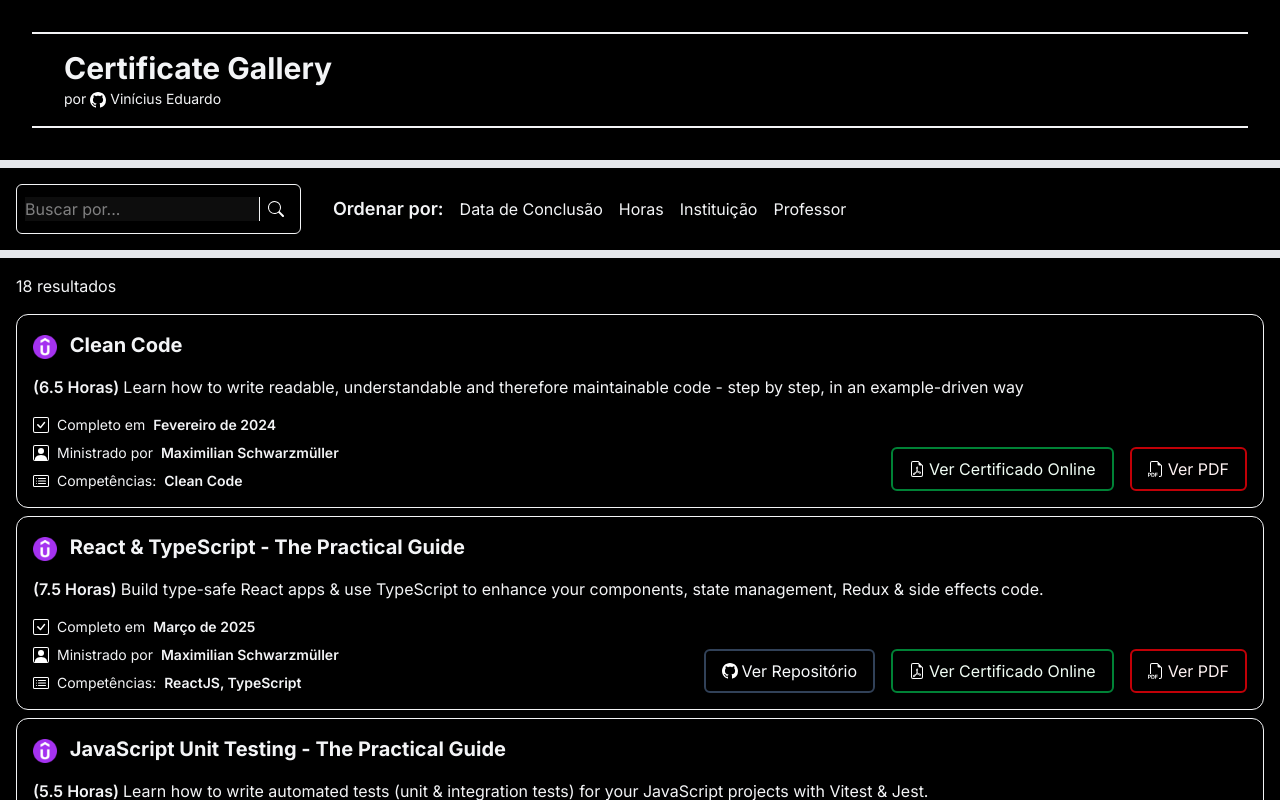
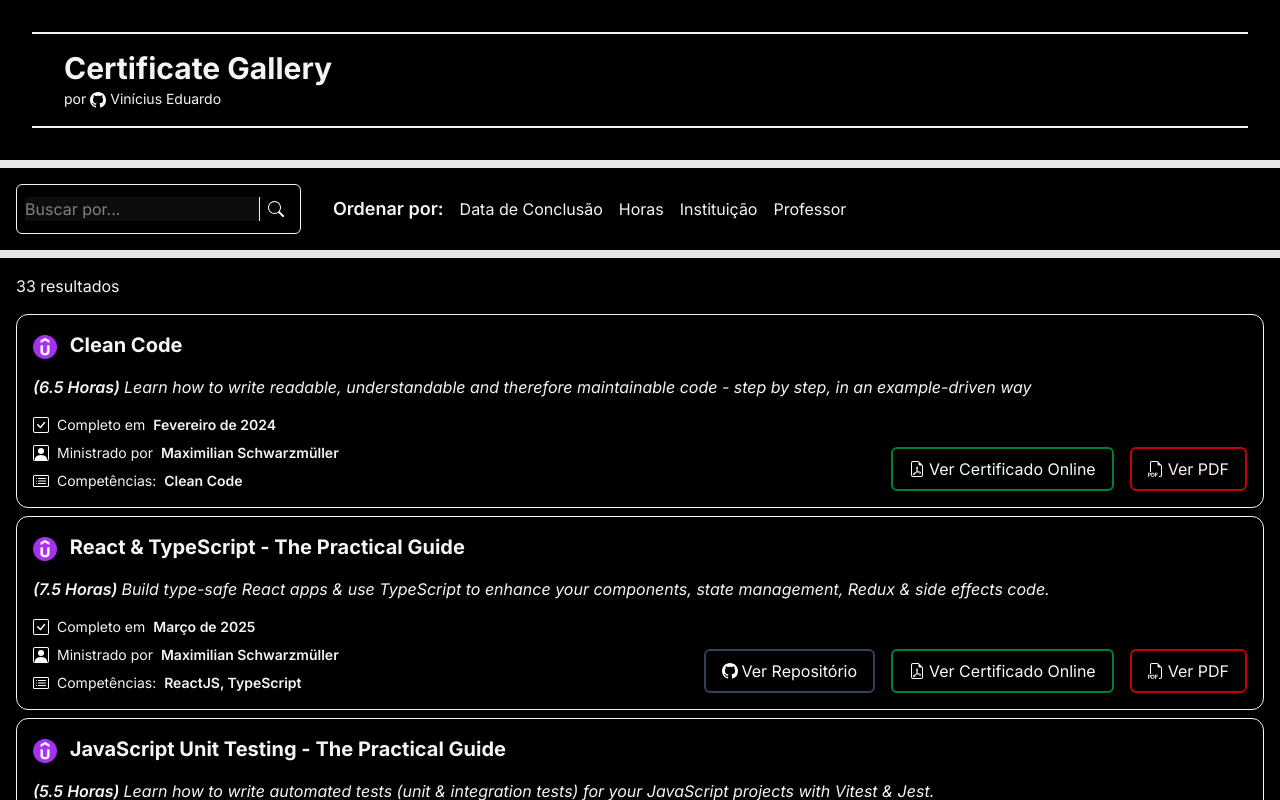
Before and after one commit to megaVE/certificate-gallery, a React (Vite) app: page / in a window 1280 px wide. Shown: the top 800 px of the page. Built offline with nearby package versions, Linux system fonts and the light colour scheme.

Commit message:
Rocketseat, Alura and Misc Courses Added

```diff
--- a/src/components/course-card.tsx
+++ b/src/components/course-card.tsx
@@ -24,7 +24,7 @@
 					<CardIcon provider={course.provider} teacher={course.teacher} />{" "}
 					{course.name}
 				</h3>
-				<p>
+				<p className="italic">
 					{course.length && (
 						<span className="font-semibold">({course.length} Horas) </span>
 					)}
--- a/src/components/ui/card-icon.tsx
+++ b/src/components/ui/card-icon.tsx
@@ -32,7 +32,7 @@
 			return (
 				<>
 					{teacher && `${teacher}, pela `}
-					{provider.toUpperCase()}
+					{provider.toUpperCase()} -
 				</>
 			);
 	}
--- a/src/data/course-list.ts
+++ b/src/data/course-list.ts
@@ -234,6 +234,215 @@
 		githubUrl: "https://github.com/megaVE/the-perfect-cup",
 	},
 	// Rocketseat
+	{
+		name: "Desafio de Micro Saas",
+		provider: "Rocketseat",
+		description:
+			"Desenvolvimento de aplicação com Next.js, autenticação via Google com NextAuth integrada ao Firebase (Firestore), rotas protegidas, integração com Stripe e Mercado Pago para pagamentos únicos e recorrentes com configuração de Webhooks.",
+		tags: [
+			"NextJS",
+			"NextAuth",
+			"Firebase",
+			"Stripe",
+			"Mercado Pago",
+			"Webhooks",
+		],
+		length: 5,
+		completedAt: new Date("2025-04-20"),
+		// path: "rocketseat/desafio-micro-saaas.pdf",
+		url: "https://app.rocketseat.com.br/certificates/82b0dc0f-3c03-4039-8ae3-cd1c1b737861",
+		githubUrl: "https://github.com/megaVE/micro-saas",
+	},
+	{
+		name: "NLW Expert trilha de Python",
+		provider: "Rocketseat",
+		description:
+			"Desenvolvimento de uma aplicação back-end em Python, utilizando Flask como framework, preparação de ambiente e boas práticas de projeto com Virtualenv, Pylint e versionamento de código usando pre-commit, criação de código de barras com python-barcode e testes com Pytest.",
+
+		tags: ["Python", "Flask", "Virtualenv", "Pylint", "Pytest"],
+		length: 5,
+		completedAt: new Date("2024-02-09"),
+		// path: "rocketseat/nlw-expert-python.pdf",
+		url: "https://app.rocketseat.com.br/certificates/d946dce8-920a-4c06-9236-b7602a90f82d",
+		githubUrl: "https://github.com/megaVE/nlw-expert-python",
+	},
+	{
+		name: "NLW Expert trilha de Node.js",
+		provider: "Rocketseat",
+		description:
+			"Desenvolvimento de uma aplicação back-end em Node.js, aplicação dos conceitos de API REST, utilizando TypeScript, Fastify como framework, integração do Prisma ORM, Docker para lidar com serviços de PostgreSQL e Redis, Zod para validação de dados e WebSocket para comunicação real-time.",
+
+		tags: [
+			"NodeJS",
+			"TypeScript",
+			"Fastify",
+			"Prisma ORM",
+			"Docker",
+			"PostgreSQL",
+			"Redis",
+			"Zod",
+			"Web Socket",
+		],
+		length: 5,
+		completedAt: new Date("2024-02-11"),
+		// path: "rocketseat/nlw-expert-nodejs.pdf",
+		url: "https://app.rocketseat.com.br/certificates/836fc459-483d-46fa-9ed1-a4aee4a7e78c",
+		githubUrl: "https://github.com/megaVE/nlw-expert-nodejs",
+	},
+	{
+		name: "NLW Journey - Nodejs",
+		provider: "Rocketseat",
+		description:
+			"Desenvolvimento de uma aplicação back-end em Node.js, aplicação dos conceitos de API REST, utilizando TypeScript, Fastify como framework, integração do Prisma ORM + SQLite e Zod para validação de dados.",
+		tags: ["NodeJS", "TypeScript", "Fastify", "Prisma ORM", "SQLite", "Zod"],
+		length: 5,
+		completedAt: new Date("2024-07-14"),
+		// path: "rocketseat/nlw-journy-nodejs.pdf",
+		url: "https://app.rocketseat.com.br/certificates/698115d2-5c35-42a8-800f-d7cd2f24ad44",
+		githubUrl: "https://github.com/megaVE/nlw-journey-nodejs",
+	},
+	{
+		name: "NLW Journey - Java",
+		provider: "Rocketseat",
+		description:
+			"Desenvolvimento de uma aplicação back-end em Java com Spring boot utilizando ferramentas modernas para garantir eficiência e escalabilidade. Neste projeto foi utilizado h2 database, JPA, migrations via Flyway, uso de records para transferências de dados, Lombok.",
+		tags: ["Java", "Spring Boot", "H2", "Flyway", "Lombok"],
+		length: 5,
+		completedAt: new Date("2024-07-12"),
+		// path: "rocketseat/nlw-journy-java.pdf",
+		url: "https://app.rocketseat.com.br/certificates/1d382ef8-f499-4aea-9cc0-a86932573b98",
+		githubUrl: "https://github.com/megaVE/nlw-journey-java",
+	},
+	{
+		name: "NLW Pocket: Javascript - Full-stack Intermediário",
+		provider: "Rocketseat",
+		description:
+			"Desenvolvimento de uma aplicação back-end em Node.js, aplicação dos conceitos de API REST, utilizando TypeScript, Fastify como framework, integração do DrizzleORM + PostgreSQL, Docker e Zod para validação de dados. Desenvolvimento de uma aplicação front-end em ReactJS, aplicação dos conceitos de Propriedades, Estados e Componentes, tipagem com Typescript, tooling com Vite, interface responsiva com TailwindCSS, consumo de API Node.js, gerenciamento de dados assíncronos com TanStack Query.",
+		tags: [
+			"NodeJS",
+			"TypeScript",
+			"Fastify",
+			"DrizzleORM",
+			"PostgreSQL",
+			"Docker",
+			"Zod",
+			"ReactJS",
+			"Vite",
+			"Tailwind",
+			"Tanstack Query",
+		],
+		length: 5,
+		completedAt: new Date("2024-07-12"),
+		// path: "rocketseat/nlw-pocket-fullstack.pdf",
+		url: "https://app.rocketseat.com.br/certificates/098dc12e-5bd6-46a4-8541-706575457f53",
+		githubUrl: "https://github.com/megaVE/nlw-pocket-intermediary",
+	},
+	{
+		name: "NLW Expert trilha de React Native",
+		provider: "Rocketseat",
+		description:
+			"Desenvolvimento de uma aplicação mobile em React Native, aplicação dos conceitos de Propriedades, Estados e Componentes, tipagem com Typescript, Expo Framework, interface com Native Wind, gerenciamento de estado global com Zustand, roteamento por arquivos com Expo Router.",
+		tags: ["React Native", "TypeScript", "Expo", "Expo Router", "Zustand"],
+		length: 5,
+		completedAt: new Date("2024-02-13"),
+		// path: "rocketseat/nlw-expert-react-native.pdf",
+		url: "https://app.rocketseat.com.br/certificates/036992e5-09d3-4853-a68c-16323997951c",
+		githubUrl: "https://github.com/megaVE/nlw-react-native",
+	},
+	{
+		name: "NLW Expert trilha de React",
+		provider: "Rocketseat",
+		description:
+			"Desenvolvimento de uma aplicação front-end em ReactJS, aplicação dos conceitos de Propriedades, Estados e Componentes, tipagem com Typescript, tooling com Vite, interface responsiva com TailwindCSS, uso de APIs da Web como Web Storage e Web Speech.",
+
+		tags: [
+			"React",
+			"TypeScript",
+			"Vite",
+			"Tailwind",
+			"Web Storage",
+			"Web Speech",
+		],
+		length: 5,
+		completedAt: new Date("2024-02-10"),
+		// path: "rocketseat/nlw-expert-react.pdf",
+		url: "https://app.rocketseat.com.br/certificates/61560d8c-62ad-4449-8aab-7ce04c75537d",
+		githubUrl: "https://github.com/megaVE/nlw-expert-react",
+	},
+	{
+		name: "NLW Expert trilha de HTML, CSS e Javascript",
+		provider: "Rocketseat",
+		description:
+			"Desenvolvimento de uma aplicação front-end em HTML, CSS e JavaScript, conceitos teóricos dos fundamentos da programação, criação de estrutura base com HTML, estilização com CSS, aplicação de lógica de programação com o JavaScript , IA para gerar as perguntas e uso do GitHub e GitHub Pages para publicar a aplicação.",
+
+		tags: ["HTML", "CSS", "JavaScript", "GitHub Pages"],
+		length: 5,
+		completedAt: new Date("2024-02-10"),
+		// path: "rocketseat/nlw-expert-html.pdf",
+		url: "https://app.rocketseat.com.br/certificates/92750ceb-35cd-4c0b-a448-001a4be36188",
+		githubUrl: "https://github.com/megaVE/nlw-expert-html",
+	},
+	{
+		name: "Rocketseat Class - Os mecanismos invisíveis por trás das suas decisões",
+		provider: "Rocketseat",
+		description:
+			"Estratégias de tomada de decisão; Lógica Consciente; Processos Inconscientes e Mentalidade; Decisões aplicadas à Tecnologia.",
+		tags: ["Tomada de Decisões"],
+		length: 5,
+		completedAt: new Date("2025-05-19"),
+		// path: "rocketseat/rocketseat-class-decisoes.pdf",
+		url: "https://app.rocketseat.com.br/certificates/9922b1c1-bce5-4bde-8581-114f5b1239a9",
+	},
 	// Alura
+	{
+		name: "PostgreSQL",
+		provider: "Alura",
+		description: "",
+		tags: ["PostgreSQL"],
+		length: 8,
+		completedAt: new Date("2025-03-18"),
+		// path: "alura/postgresql.pdf",
+		url: "https://cursos.alura.com.br/certificate/megave/introducao-postgresql-primeiros-passos",
+	},
+	{
+		name: "Java Collections: Dominando Listas, Sets e Mapas",
+		provider: "Alura",
+		description: "",
+		tags: ["Java", "Collections"],
+		length: 20,
+		completedAt: new Date("2025-03-19"),
+		// path: "alura/java-collections.pdf",
+		url: "https://cursos.alura.com.br/certificate/megave/java-collections",
+	},
+	{
+		name: "Java exceções: aprenda a criar, lançar e controlar exceções",
+		provider: "Alura",
+		description: "",
+		tags: ["Java"],
+		length: 8,
+		completedAt: new Date("2025-03-21"),
+		// path: "alura/java-exceptions.pdf",
+		url: "https://cursos.alura.com.br/certificate/megave/java-excecoes-aprenda-criar-lancar-controlar-excecoes",
+	},
+	{
+		name: "Java OO: entendendo a Orientação a Objetos",
+		provider: "Alura",
+		description: "",
+		tags: ["Java"],
+		length: 8,
+		completedAt: new Date("2025-01-13"),
+		// path: "alura/java-oo.pdf",
+		url: "https://cursos.alura.com.br/certificate/megave/java-introducao-orientacao-objetos",
+	},
 	// Misc
+	{
+		name: "Método Do Zero ao Dev",
+		provider: "Hora de Codar",
+		description: "",
+		tags: ["Entrevistas de Emprego"],
+		length: 4,
+		completedAt: new Date("2025-03-15"),
+		path: "misc/do-zero-ao-junior.pdf",
+		url: "https://app.horadecodar.com.br/certificates/40/user/4696/certificate-authenticity",
+	},
 ];
```
Also changed, not shown: 1 other file (tests, documents, lock files or other folders).
